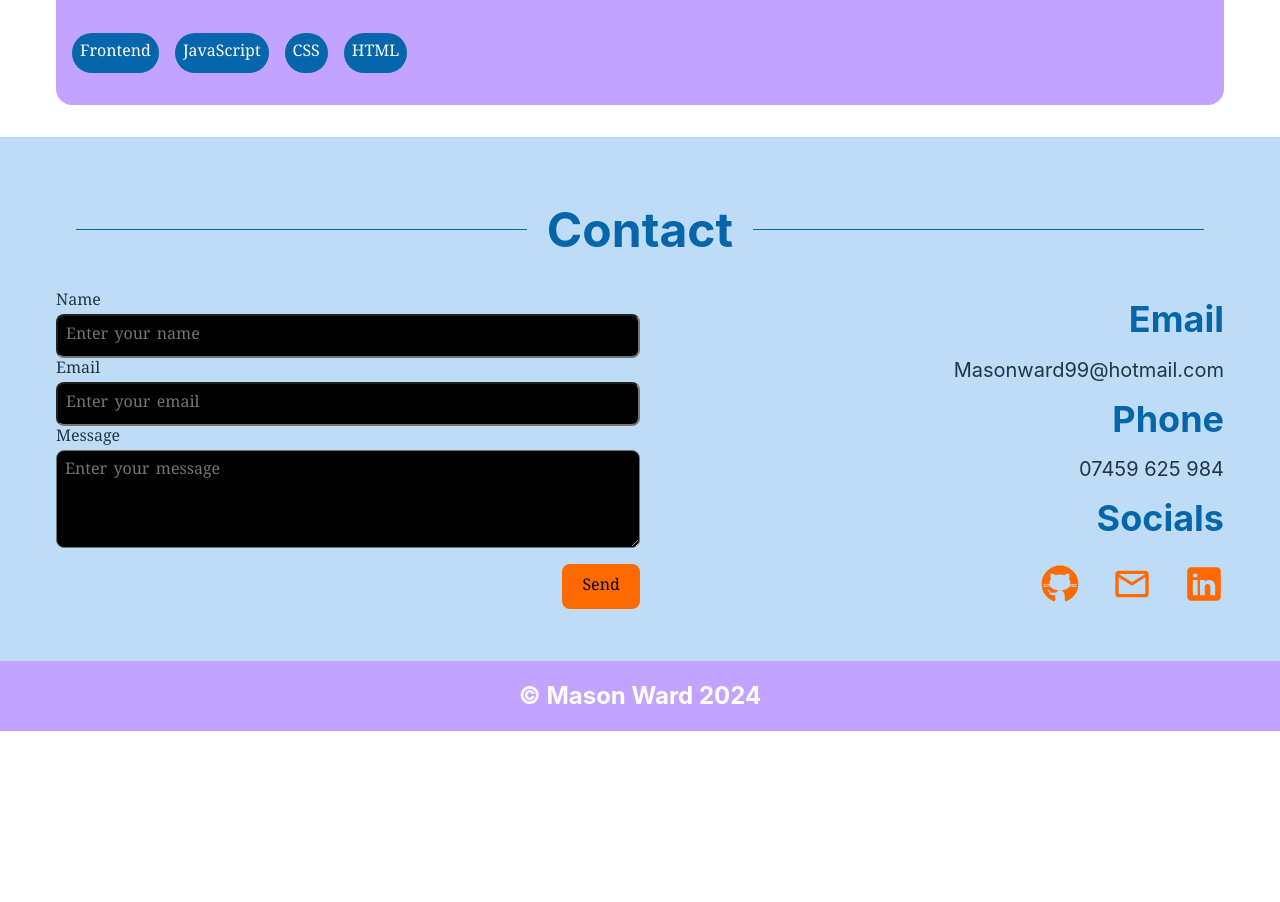
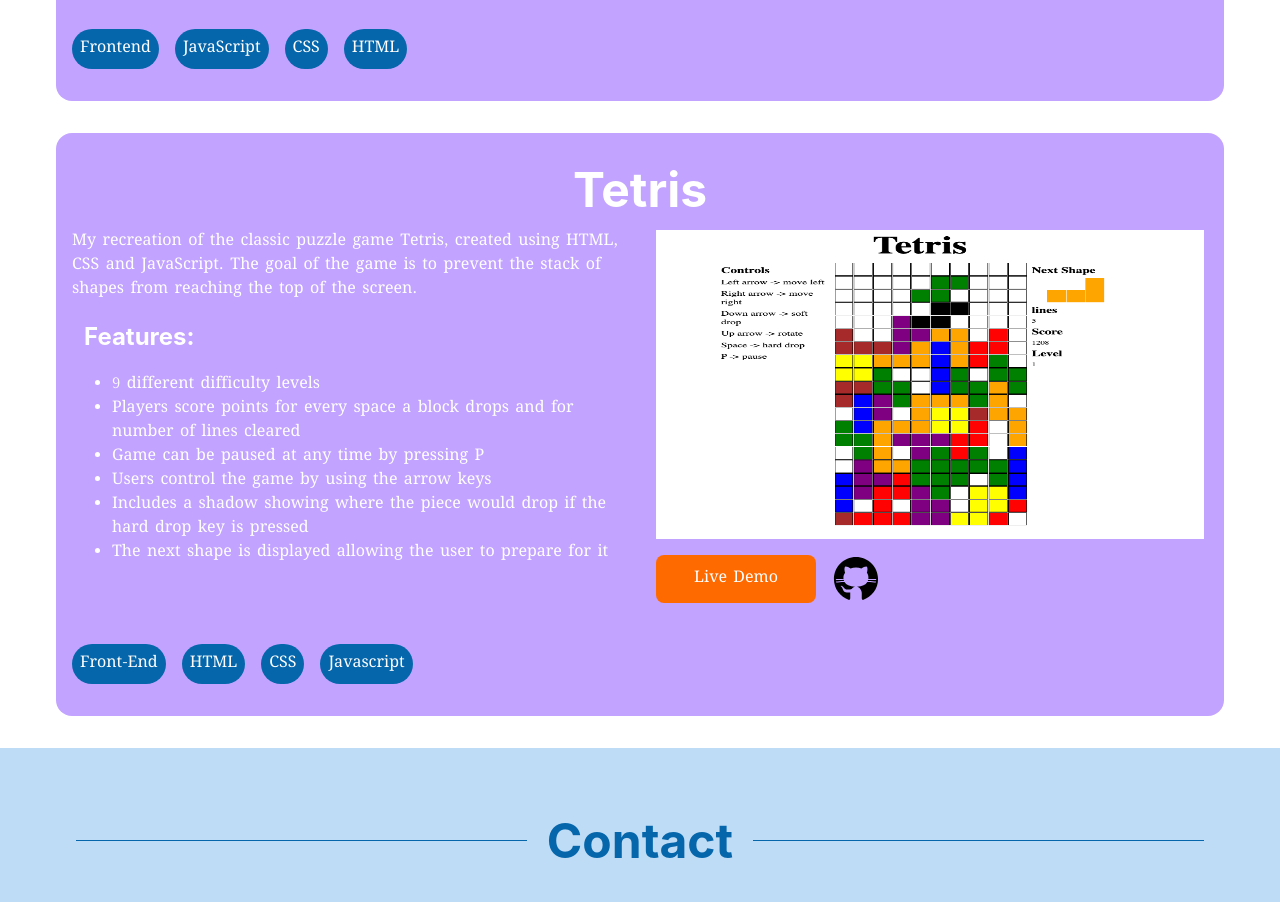
Before and after one commit to Masonward99/Portfolio, a React (Vite) app: page / in a window 1280 px wide. Shown: the part 2840-3742 px from the top of the page. Before the commit the page ends 3571 px from the top, so only its background shows below. Built offline with nearby package versions, Linux system fonts and the light colour scheme.

Commit message:
added actual video

```diff
--- a/src/Components/Projects/Minesweeper.jsx
+++ b/src/Components/Projects/Minesweeper.jsx
@@ -1,14 +1,12 @@
 import Github from "../../assets/Icons/Github";
+import minesweeper from '../../assets/minesweeper.png'
 function Minesweeper() {
     return (
         <div className="project-card-container">
             <h3 className="project-card-title">Minesweeper</h3>
             <div className="project-card">
                 <div className="project-demo">
-                    <iframe
-                        className="project-video"
-                        src="https://www.youtube.com/embed/J5FlI3ndrKw"
-                    ></iframe>
+                    <img className="project-video" src={minesweeper}/>
                     <ul className="project-demo-buttons">
                         <li className="link-button accent">
                             <a
--- a/src/Components/Projects/NCGames.jsx
+++ b/src/Components/Projects/NCGames.jsx
@@ -7,27 +7,46 @@ function NCGames() {
             <div className="project-card">
                 <div className="project-details">
                     <p>
-                        My board game review website, where board game fans can discuss the latest releases.
-                        Inspired by reddit this app is designed to create a sense of community.
+                        My board game review website, where board game fans can
+                        discuss the latest releases. Inspired by reddit this app
+                        is designed to create a sense of community.
                     </p>
                     <h4>Features:</h4>
                     <ul className="project-features">
-                        <li>Upvote and downvote system allowing users to rate reviews and comments left on reviews</li>
-                        <li>Reviews can be sorted by likes, comments or time created at</li>
+                        <li>
+                            Upvote and downvote system allowing users to rate
+                            reviews and comments left on reviews
+                        </li>
+                        <li>
+                            Reviews can be sorted by likes, comments or time
+                            created at
+                        </li>
                         <li>Utilises Firebase for secure authentication</li>
-                        <li>Users can share their oppinons by posting reviews</li>
-                        <li>Allows for games from a number of different categories</li>
-                        <li>Can view the profile of other users to see their recent activity on the site</li>
+                        <li>
+                            Users can share their oppinons by posting reviews
+                        </li>
+                        <li>
+                            Allows for games from a number of different
+                            categories
+                        </li>
+                        <li>
+                            Can view the profile of other users to see their
+                            recent activity on the site
+                        </li>
                     </ul>
                 </div>
                 <div className="project-demo">
                     <iframe
                         className="project-video"
-                        src="https://www.youtube.com/embed/J5FlI3ndrKw"
+                        src="https://www.youtube.com/embed/ZXPOCEuV2b4?si=sW7sAqj7sj2cXxRJ"
                     ></iframe>
                     <ul className="project-demo-buttons">
                         <li className="link-button accent">
-                        <a className="demo-link" href="https://nc-games-mw.netlify.app" target="blank">
+                            <a
+                                className="demo-link"
+                                href="https://nc-games-mw.netlify.app"
+                                target="blank"
+                            >
                                 Live Demo
                             </a>
                         </li>
--- a/src/Components/Projects/Projects.jsx
+++ b/src/Components/Projects/Projects.jsx
@@ -2,6 +2,7 @@ import SectionHeading from "../SectionHeading";
 import Minesweeper from "./Minesweeper";
 import NCGames from "./NCGames";
 import './Projects.css'
+import Tetris from "./Tetris";
 
 function Projects() {
     return (
@@ -15,6 +16,7 @@ function Projects() {
                 </p>
                 <NCGames />
                 <Minesweeper />
+                <Tetris/>
             </div>
         </div>
     );
--- /dev/null
+++ b/src/Components/Projects/Tetris.jsx
@@ -0,0 +1,66 @@
+import Github from "../../assets/Icons/Github";
+import tetris from '../../assets/tetris.png'
+function Tetris() {
+    return (
+        <div className="project-card-container">
+            <h3 className="project-card-title">Tetris</h3>
+            <div className="project-card">
+                <div className="project-details">
+                    <p>
+                        My recreation of the classic puzzle game Tetris, created
+                        using HTML, CSS and JavaScript. The goal of the game is
+                        to prevent the stack of shapes from reaching the top of
+                        the screen.
+                    </p>
+                    <h4>Features:</h4>
+                    <ul className="project-features">
+                        <li>9 different difficulty levels</li>
+                        <li>
+                            Players score points for every space a block drops
+                            and for number of lines cleared
+                        </li>
+                        <li>Game can be paused at any time by pressing P</li>
+                        <li>Users control the game by using the arrow keys</li>
+                        <li>
+                            Includes a shadow showing where the piece would drop
+                            if the hard drop key is pressed
+                        </li>
+                        <li>
+                            The next shape is displayed allowing the user to
+                            prepare for it
+                        </li>
+                    </ul>
+                </div>
+                <div className="project-demo">
+                    <img className="project-video" src={tetris} />
+                    <ul className="project-demo-buttons">
+                        <li className="link-button accent">
+                            <a
+                                className="demo-link"
+                                href="https://tetris-mw.netlify.app"
+                                target="blank"
+                            >
+                                Live Demo
+                            </a>
+                        </li>
+                        <li className="project-github">
+                            <a
+                                target="blank"
+                                href="https://github.com/Masonward99/tetris"
+                            >
+                                <Github />
+                            </a>
+                        </li>
+                    </ul>
+                </div>
+            </div>
+            <ul className="project-tags">
+                <li>Front-End</li>
+                <li>HTML</li>
+                <li>CSS</li>
+                <li>Javascript</li>
+            </ul>
+        </div>
+    );
+}
+export default Tetris
```
Also changed, not shown: src/assets/minesweeper.png (added), src/assets/tetris.png (added). Lines whose indentation alone changed are shown as unchanged.
